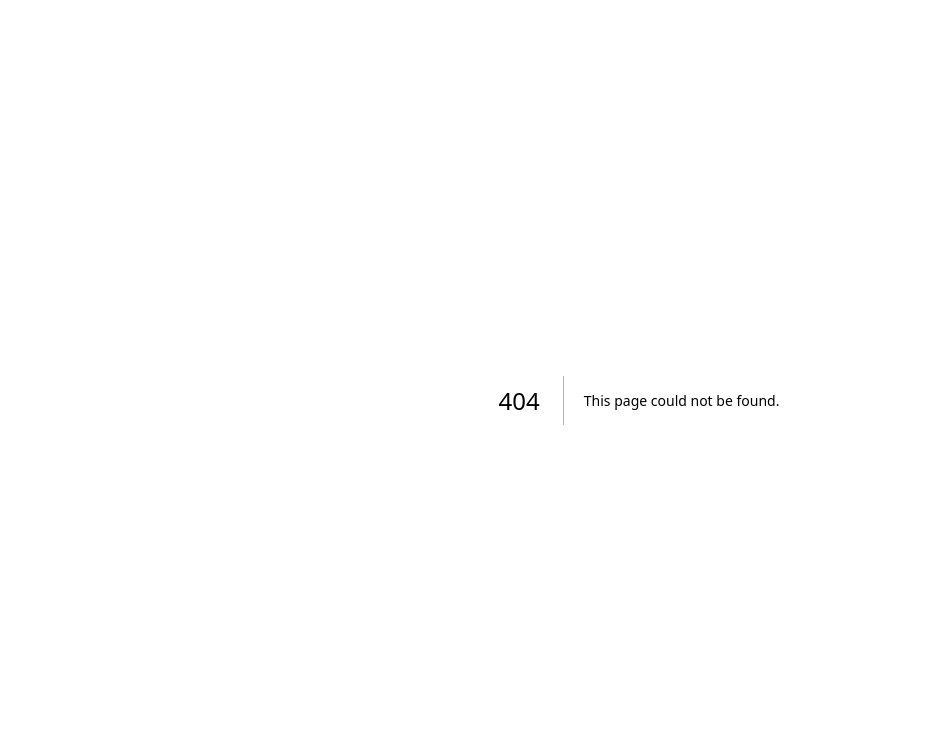
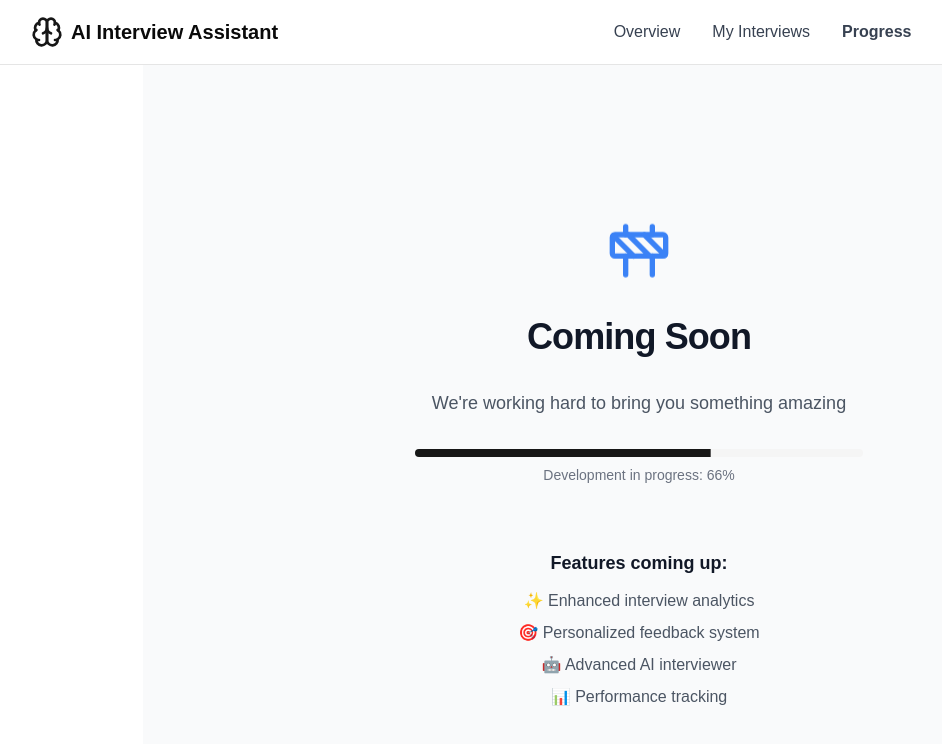
Before and after one commit to piyush-ghanghav/Interview-Assistant, a Next.js app: page /dashboard/progress in a window 1280 px wide. Before the commit this address had no page. Shown: the top 744 px of the page, without its empty margins (1-943 px from the left). Built offline with nearby package versions, Linux system fonts and the light colour scheme.

Commit message:
feat: Add progress dir

```diff
--- /dev/null
+++ b/app/dashboard/progress/page.tsx
@@ -0,0 +1,51 @@
+"use client"
+
+import { Construction } from 'lucide-react'
+import { Progress } from "@/components/ui/progress"
+import { useState, useEffect } from 'react'
+
+export default function ProgressPage() {
+  const [progress, setProgress] = useState(13)
+
+  useEffect(() => {
+    const timer = setTimeout(() => {
+      setProgress(66)
+    }, 500)
+    return () => clearTimeout(timer)
+  }, [])
+
+  return (
+    <div className="min-h-screen flex flex-col items-center justify-center bg-gray-50 p-4">
+      <div className="w-full max-w-md space-y-8 text-center">
+        <Construction className="w-16 h-16 mx-auto text-blue-500 animate-bounce" />
+
+        <h1 className="text-4xl font-bold tracking-tight text-gray-900">
+          Coming Soon
+        </h1>
+
+        <p className="text-lg text-gray-600">
+          We're working hard to bring you something amazing
+        </p>
+
+        <div className="space-y-2">
+          <Progress value={progress} className="h-2 w-full" />
+          <p className="text-sm text-gray-500">
+            Development in progress: {progress}%
+          </p>
+        </div>
+
+        <div className="pt-8">
+          <h2 className="text-lg font-semibold text-gray-900 mb-3">
+            Features coming up:
+          </h2>
+          <ul className="space-y-2 text-gray-600">
+            <li>✨ Enhanced interview analytics</li>
+            <li>🎯 Personalized feedback system</li>
+            <li>🤖 Advanced AI interviewer</li>
+            <li>📊 Performance tracking</li>
+          </ul>
+        </div>
+      </div>
+    </div>
+  )
+}
```
